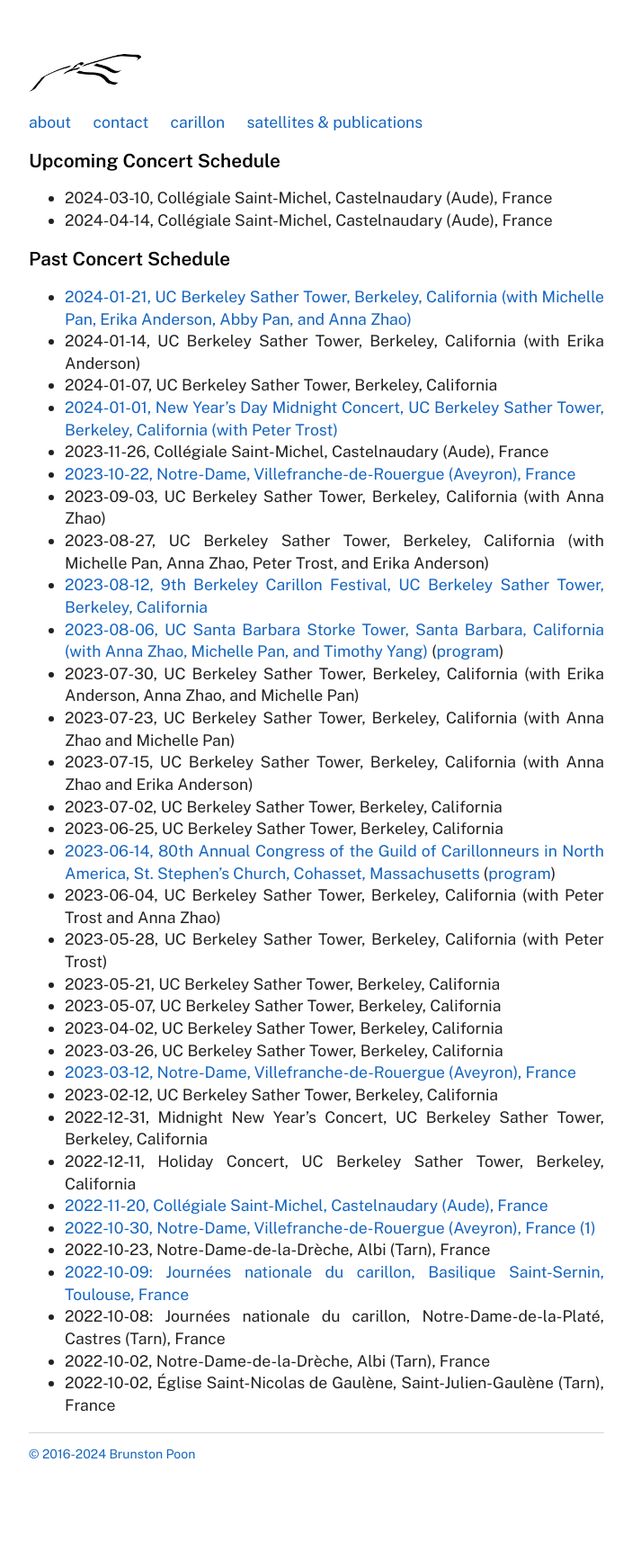
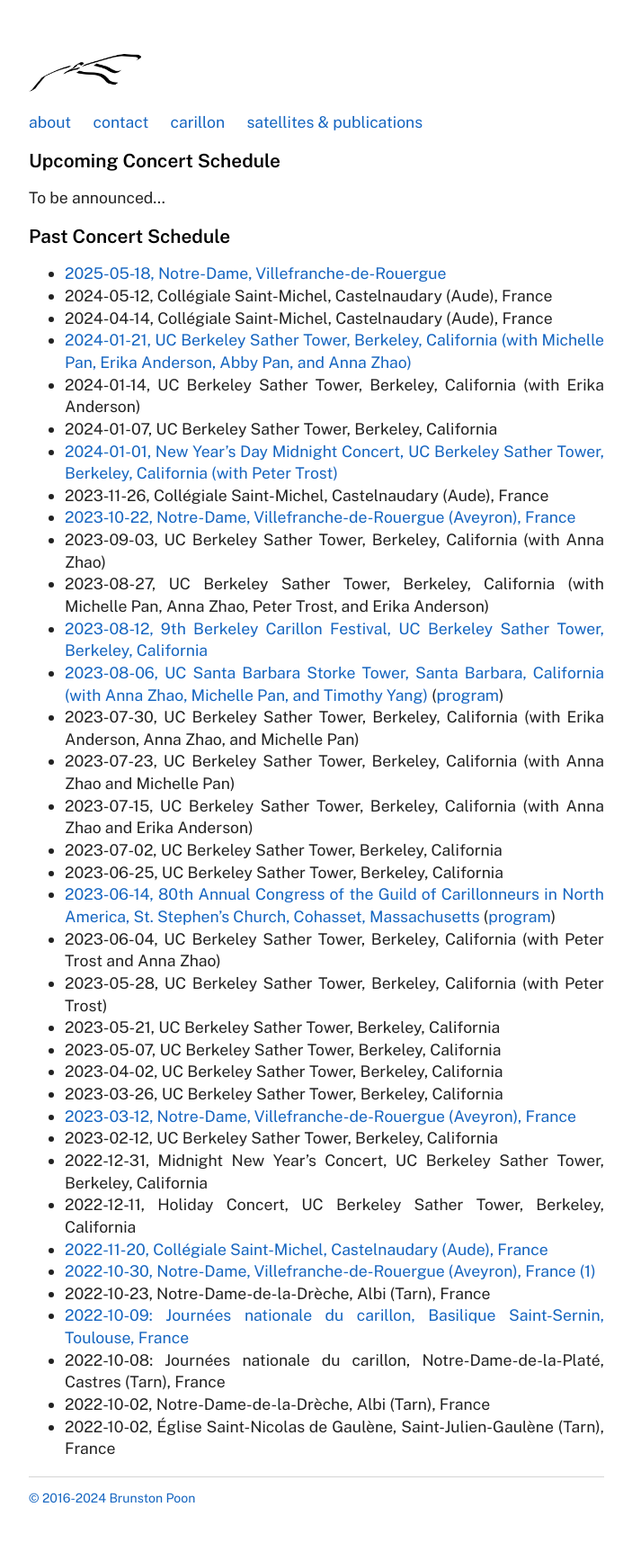
Before and after one commit to brunston/brunstonnet, a Jekyll site: the page built from carillon/index.md, in a window 1280 px wide. Shown: the whole page at 90% size, without its empty margins (288-991 px from the left). Built offline with Jekyll 4.4.1, drawn with Linux system fonts in a browser that asks for light colours; before the commit the page ends 1687 px from its top, so only the background shows below that.

Commit message:
update: 2024-05-27

```diff
--- a/carillon/index.md
+++ b/carillon/index.md
@@ -5,12 +5,14 @@
 
 Upcoming Concert Schedule
 =========================
-* 2024-03-10, Collégiale Saint-Michel, Castelnaudary (Aude), France
-* 2024-04-14, Collégiale Saint-Michel, Castelnaudary (Aude), France
+To be announced...
 
 Past Concert Schedule
 =====================
 
+* [2025-05-18, Notre-Dame, Villefranche-de-Rouergue](https://www.ladepeche.fr/2024/05/16/concert-de-jazz-au-carillon-de-la-collegiale-notre-dame-samedi-11954060.php)
+* 2024-05-12, Collégiale Saint-Michel, Castelnaudary (Aude), France
+* 2024-04-14, Collégiale Saint-Michel, Castelnaudary (Aude), France
 * [2024-01-21, UC Berkeley Sather Tower, Berkeley, California (with Michelle Pan, Erika Anderson, Abby Pan, and Anna Zhao)](https://www.instagram.com/reel/C2YDdU9yrUE/?utm_source=ig_web_copy_link&igsh=MzRlODBiNWFlZA==)
 * 2024-01-14, UC Berkeley Sather Tower, Berkeley, California (with Erika Anderson)
 * 2024-01-07, UC Berkeley Sather Tower, Berkeley, California
```
Also changed, not shown: index.md (+3 -3 lines), projects/index.md (+3 -2 lines), 2 other files.
